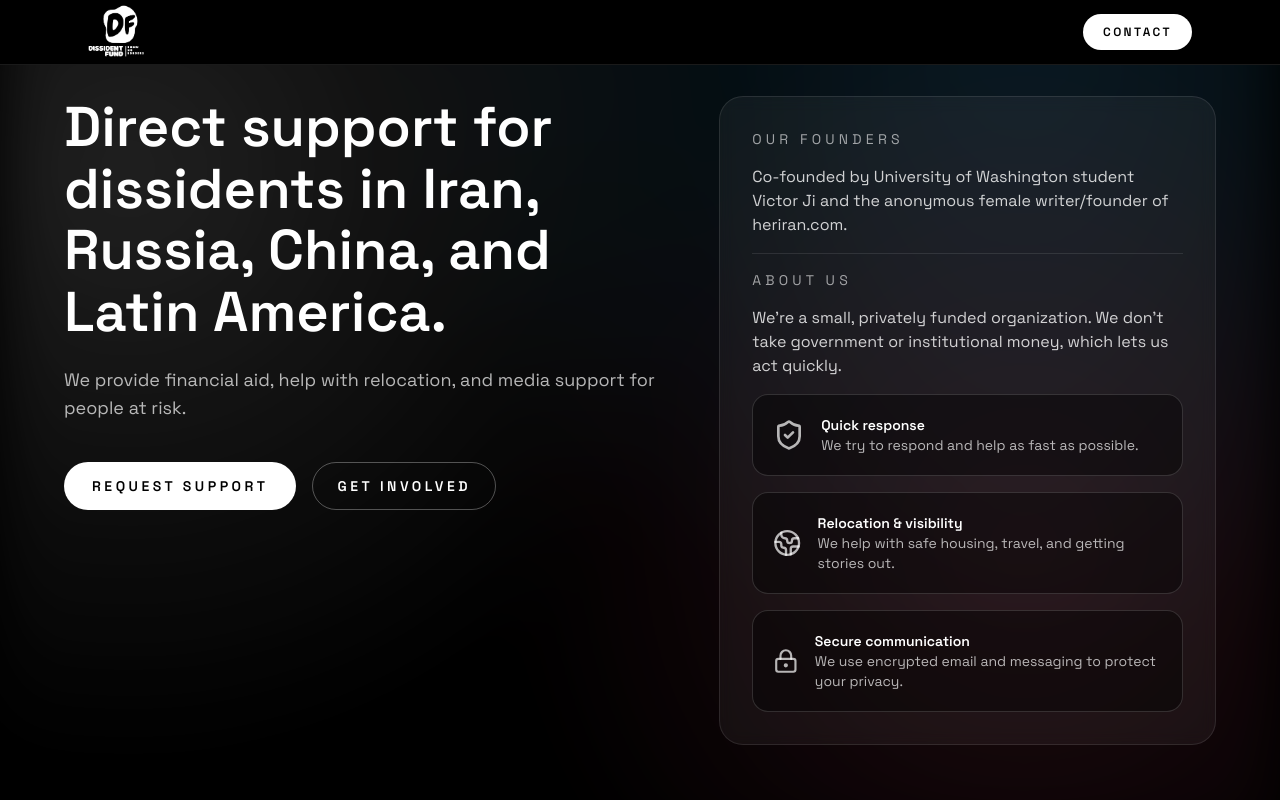
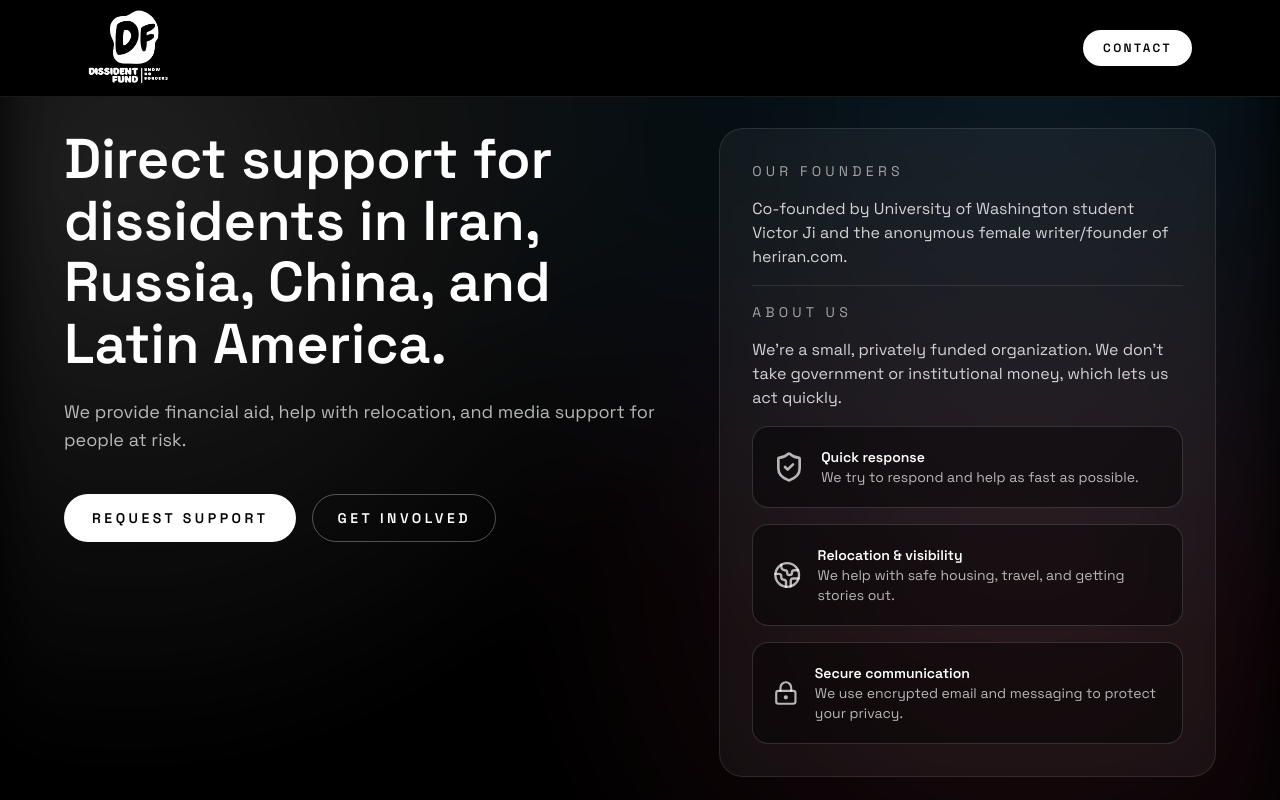
Before and after one commit to victormeoww/dissidentfundprod, a Next.js app: page / in a window 1280 px wide. Shown: the top 800 px of the page. Built offline with nearby package versions, Linux system fonts and the light colour scheme.

Commit message:
Make header larger and increase logo size

```diff
--- a/src/components/header.tsx
+++ b/src/components/header.tsx
@@ -6,13 +6,13 @@ import { Button } from "@/components/ui/button";
 export function SiteHeader() {
   return (
     <header className="fixed top-0 left-0 right-0 z-50 bg-black border-b border-white/10">
-      <div className="mx-auto flex h-16 max-w-6xl items-center justify-between px-6">
+      <div className="mx-auto flex h-24 max-w-6xl items-center justify-between px-6">
         <a href="#top" className="flex items-center">
           <Image
             src="/logo.png"
             alt="Dissident Fund"
-            width={56}
-            height={56}
+            width={80}
+            height={80}
             style={{ filter: "invert(1)" }}
           />
         </a>
--- a/src/components/sections/hero.tsx
+++ b/src/components/sections/hero.tsx
@@ -8,7 +8,7 @@ import { fadeInUp, staggerContainer } from "@/lib/motion";
 export function HeroSection() {
   return (
     <section
-      className="relative isolate min-h-[620px] overflow-hidden bg-black px-6 pt-24 pb-[clamp(3.75rem,8vw,6.25rem)] text-white sm:px-10"
+      className="relative isolate min-h-[620px] overflow-hidden bg-black px-6 pt-32 pb-[clamp(3.75rem,8vw,6.25rem)] text-white sm:px-10"
       id="top"
     >
       <div
```
